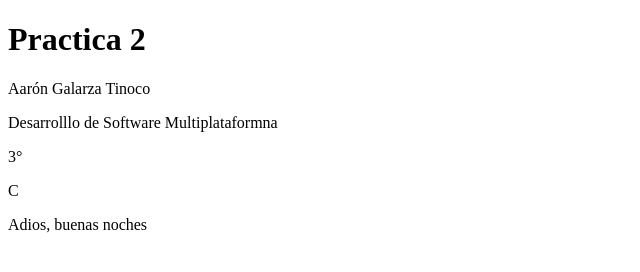
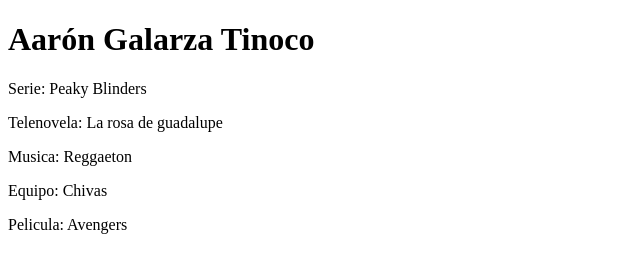
Before and after one commit to AaronGT03/practica2, a plain HTML site: page index.html in a window 1280 px wide. Shown: the whole page, without its empty margins (0-640 px from the left). Drawn offline with Linux system fonts and the light colour scheme.

Commit message:
[UPDATE]indexHTML

```diff
--- a/index.html
+++ b/index.html
@@ -7,11 +7,11 @@
     <title>Document</title>
 </head>
 <body>
-    <h1>Practica 2</h1>
-    <p>Aarón Galarza Tinoco</p>
-    <p>Desarrolllo de Software Multiplataformna</p>
-    <p>3°</p>
-    <p>C</p>
-    <p>Adios, buenas noches</p>
+<h1>Aarón Galarza Tinoco</h1>
+<p>Serie: Peaky Blinders</p>
+<p>Telenovela: La rosa de guadalupe</p>
+<p>Musica: Reggaeton</p>
+<p>Equipo: Chivas</p>
+<p>Pelicula: Avengers</p>
 </body>
 </html>
```
